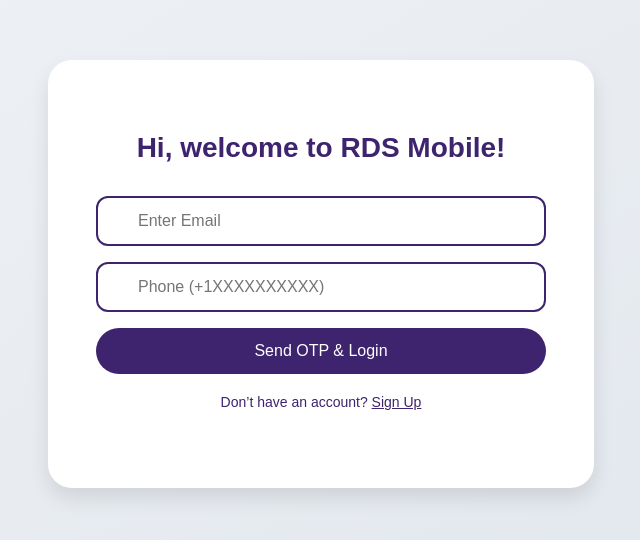
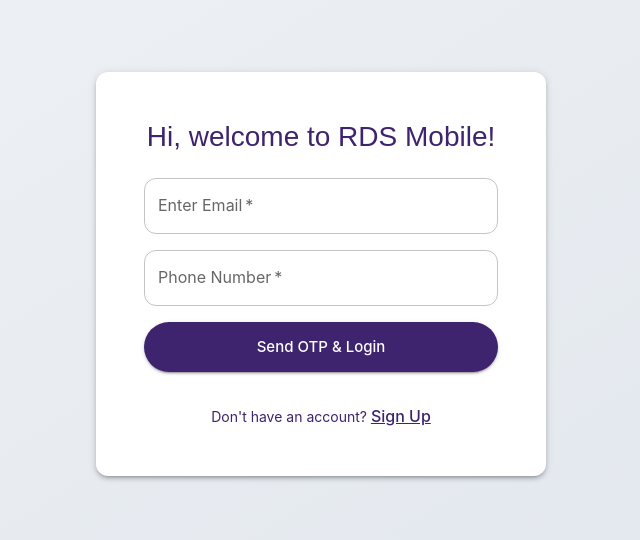
Before and after one commit to uw-ssec/respondent-driven-sampling, a React (Vite) app in the folder client/: page /login in a window 1280 px wide. Shown: the part 126-666 px from the top of the page, without its empty margins (319-959 px from the left). Built offline with nearby package versions, Linux system fonts and the light colour scheme.

Commit message:
feat: migrate Login component to Material-UI - Replace HTML inputs with MUI TextField components. Preserve all existing functionality and visual design

```diff
--- a/client/package.json
+++ b/client/package.json
@@ -3,6 +3,10 @@
 	"type": "module",
 	"dependencies": {
 		"@casl/ability": "^6.7.3",
+		"@emotion/react": "^11.14.0",
+		"@emotion/styled": "^11.14.1",
+		"@mui/icons-material": "^7.3.4",
+		"@mui/material": "^7.3.4",
 		"@types/jest": "^30.0.0",
 		"@types/node": "^24.0.3",
 		"@types/react": "^19.1.8",
--- a/client/src/App.tsx
+++ b/client/src/App.tsx
@@ -1,4 +1,6 @@
 import { useState } from 'react';
+import { ThemeProvider } from '@mui/material/styles';
+import CssBaseline from '@mui/material/CssBaseline';
 
 import NewUser from '@/pages/AdminDashboard/NewUser';
 import AdminDashboard from '@/pages/AdminDashboard/StaffDashboard';
@@ -21,6 +23,7 @@ import {
 } from 'react-router-dom';
 
 import SurveyComponent from '@/pages/Survey/SurveyComponent';
+import { muiTheme } from './theme/muiTheme';
 
 import { hasAuthToken } from './utils/authTokenHandler';
 import { useSurveyStore } from './stores/useSurveyStore';
@@ -41,6 +44,8 @@ function App() {
 	};
 
 	return (
+		<ThemeProvider theme={muiTheme}>
+			<CssBaseline />
 			<Router>
 				<Routes>
 					<Route path="/" element={<Navigate replace to="/login" />} />
@@ -180,6 +185,7 @@ function App() {
 					/>
 				</Routes>
 			</Router>
+		</ThemeProvider>
 	);
 }
 
--- a/client/src/pages/Login/Login.tsx
+++ b/client/src/pages/Login/Login.tsx
@@ -1,7 +1,6 @@
 // src/pages/Login/login.js
 import { useEffect, useState } from 'react';
-
-import '@/styles/login.css';
+import { TextField, Button, Paper, Typography, Box } from '@mui/material';
 
 import { saveAuthToken, initializeSurveyStore } from '@/utils/authTokenHandler';
 import { useNavigate } from 'react-router-dom';
@@ -111,67 +110,144 @@ export default function Login({ onLogin }: LoginProps) {
 	};
 
 	return (
-		<div className="page-wrapper">
-			<div className="login-container">
-				<h2>{otpSent ? 'Verify OTP' : 'Hi, welcome to RDS Mobile!'}</h2>
+		<Box
+			sx={{
+				display: 'flex',
+				justifyContent: 'center',
+				alignItems: 'center',
+				minHeight: '100vh',
+				margin: 0,
+				background: 'linear-gradient(to bottom right, #f0f2f5, #e0e6ed)',
+			}}
+		>
+			<Paper
+				elevation={3}
+				sx={{
+					p: 6,
+					width: '100%',
+					maxWidth: 450,
+					textAlign: 'center',
+					borderRadius: 3,
+				}}
+			>
+				<Typography
+					variant="h4"
+					component="h2"
+					color="primary.main"
+					sx={{ mb: 3 }}
+				>
+					{otpSent ? 'Verify OTP' : 'Hi, welcome to RDS Mobile!'}
+				</Typography>
 
 				{/* Initial login page */}
 				{!otpSent ? (
 					<>
-						<input
+						<TextField
 							type="email"
+							label="Enter Email"
 							placeholder="Enter Email"
 							value={email}
 							onChange={e => setEmail(e.target.value)}
 							onKeyDown={handleSendOtpKeyDown}
 							required
+							fullWidth
+							variant="outlined"
+							sx={{ mb: 2 }}
 						/>
-						<input
+						<TextField
 							type="text"
+							label="Phone Number"
 							placeholder="Phone (+1XXXXXXXXXX)"
 							value={phone}
 							onChange={handlePhoneChange}
 							onKeyDown={handleSendOtpKeyDown}
 							required
+							fullWidth
+							variant="outlined"
+							sx={{ mb: 2 }}
 						/>
-						<button onClick={sendOtp}>Send OTP &amp; Login</button>
+						<Button
+							onClick={sendOtp}
+							variant="contained"
+							size="large"
+							fullWidth
+							sx={{ mb: 2, py: 1.5 }}
+						>
+							Send OTP &amp; Login
+						</Button>
 						{/* Button to registration page */}
-						<p className="switch-auth">
-							Don’t have an account?{' '}
-							<span
+						<Typography
+							variant="body2"
+							color="primary.main"
+							sx={{ mt: 2 }}
+						>
+							Don't have an account?{' '}
+							<Typography
+								component="span"
 								onClick={() => navigate('/signup')}
-								className="auth-link"
+								sx={{
+									cursor: 'pointer',
+									textDecoration: 'underline',
+									fontWeight: 500,
+									'&:hover': {
+										textDecoration: 'none'
+									}
+								}}
 							>
 								Sign Up
-							</span>
-						</p>
+							</Typography>
+						</Typography>
 					</>
 				) : (
 					<>
 						{/* OTP verification page */}
-						<input
+						<TextField
 							type="text"
+							label="Enter OTP"
 							placeholder="Enter OTP"
 							value={otp}
 							onChange={e => setOtp(e.target.value)}
 							onKeyDown={handleVerifyOtpKeyDown}
 							required
+							fullWidth
+							variant="outlined"
+							sx={{ mb: 2 }}
 						/>
-						<button onClick={verifyOtp}>
+						<Button
+							onClick={verifyOtp}
+							variant="contained"
+							size="large"
+							fullWidth
+							sx={{ mb: 2, py: 1.5 }}
+						>
 							Verify OTP &amp; Login
-						</button>
+						</Button>
 						{/* Resend OTP button or countdown */}
-						<p className="resend-otp">
+						<Typography
+							variant="body2"
+							color="primary.main"
+							sx={{ mt: 2 }}
+						>
 							{countdown > 0 ? (
 								`Resend OTP in ${countdown}s`
 							) : (
-								<button onClick={sendOtp}>Resend OTP</button>
+								<Button
+									onClick={sendOtp}
+									variant="text"
+								>
+									Resend OTP
+								</Button>
 							)}
-						</p>
+						</Typography>
 
 						{/* Option to go back to email/phone entry */}
-						<p className="switch-auth">
-							<span
+						<Typography
+							variant="body2"
+							color="primary.main"
+							sx={{ mt: 2 }}
+						>
+							<Typography
+								component="span"
 								onClick={() => {
 									setOtpSent(false);
 									setOtp('');
@@ -179,21 +255,32 @@ export default function Login({ onLogin }: LoginProps) {
 									setErrorMessage('');
 									setSuccessMessage('');
 								}}
-								className="auth-link"
+								sx={{
+									cursor: 'pointer',
+									textDecoration: 'underline',
+									fontWeight: 500,
+									'&:hover': {
+										textDecoration: 'none'
+									}
+								}}
 							>
 								Go back to Login
-							</span>
-						</p>
+							</Typography>
+						</Typography>
 					</>
 				)}
 
 				{errorMessage && (
-					<p className="error-message">{errorMessage}</p>
+					<Typography variant="body2" color="error.main" sx={{ mt: 1 }}>
+						{errorMessage}
+					</Typography>
 				)}
 				{successMessage && (
-					<p className="success-message">{successMessage}</p>
+					<Typography variant="body2" color="success.main" sx={{ mt: 1, fontWeight: 500 }}>
+						{successMessage}
+					</Typography>
 				)}
-			</div>
-		</div>
+			</Paper>
+		</Box>
 	);
 }
--- a/client/src/styles/login.css
+++ /dev/null
@@ -1,135 +0,0 @@
-/* Center the entire login container */
-
-.page-wrapper {
-    display: flex;
-    justify-content: center;
-    align-items: center;
-    min-height: 100vh;
-    margin: 0;
-    background: linear-gradient(to bottom right, #f0f2f5, #e0e6ed);
-  }
-
-  .login-container {
-    background: #ffffff;
-    border-radius: 24px;
-    box-shadow: 0 10px 20px rgba(0, 0, 0, 0.1);
-    padding: 3rem;
-    width: 100%;
-    max-width: 450px;
-    text-align: center;
-  }
-
-  .login-container h2 {
-    font-size: 28px;
-    color: #3E236E;
-    font-family: 'Montserrat', sans-serif;
-    margin-bottom: 2rem;
-  }
-
-  .input-group {
-    margin-bottom: 1.25rem;
-    position: relative;
-  }
-
-  .input-group input,
-  .login-container input {
-    width: 100%;
-    padding: 12px 16px;
-    padding-left: 40px;
-    border: 2px solid #3E236E;
-    border-radius: 12px;
-    background-color: white;
-    font-size: 16px;
-    font-family: 'Montserrat', sans-serif;
-    height: 50px;
-    box-sizing: border-box;
-    text-align: left;
-    margin-bottom: 1rem;
-  }
-
-  .input-group .input-icon {
-    position: absolute;
-    top: 50%;
-    left: 12px;
-    transform: translateY(-50%);
-    font-size: 18px;
-    color: #3E236E;
-  }
-
-  /* Phone number with flag */
-  .phone-input-container {
-    margin-bottom: 1rem;
-  }
-
-  .phone-input-container .react-tel-input {
-    width: 100% !important;
-    border: 2px solid #3E236E !important;
-    border-radius: 12px !important;
-    font-family: 'Montserrat', sans-serif;
-    height: 50px !important;
-    padding-left: 48px !important;
-  }
-
-  .phone-input-container .react-tel-input .form-control {
-    border: none !important;
-    font-size: 16px !important;
-    font-family: 'Montserrat', sans-serif !important;
-    padding-left: 58px !important;
-    height: 50px !important;
-  }
-
-  .phone-input-container .react-tel-input .flag-dropdown {
-    border-right: 2px solid #3E236E !important;
-  }
-
-  .login-container button {
-    width: 100%;
-    background-color: #3E236E;
-    color: white;
-    padding: 14px;
-    border: none;
-    border-radius: 25px;
-    cursor: pointer;
-    font-size: 16px;
-    font-family: 'Montserrat', sans-serif;
-    transition: background-color 0.3s;
-  }
-
-  .login-container button:hover {
-    background-color: #2a1750;
-  }
-
-  .switch-auth {
-    margin-top: 1.25rem;
-    font-size: 14px;
-    color: #3E236E;
-  }
-
-  .switch-auth span {
-    cursor: pointer;
-    text-decoration: underline;
-    font-weight: 500;
-  }
-
-  .error-message {
-    color: red;
-    margin-top: 10px;
-    font-size: 14px;
-  }
-
-  .resend-otp button {
-    background: transparent;
-    border: none;
-    color: #3E236E;
-    cursor: pointer;
-    font-weight: 500;
-    font-family: 'Montserrat', sans-serif;
-  }
-
-  .success-message {
-    color: green;
-    margin-top: 10px;
-    font-size: 14px;
-    font-weight: 500;
-    font-family: 'Montserrat', sans-serif;
-  }
--- /dev/null
+++ b/client/src/theme/muiTheme.ts
@@ -0,0 +1,130 @@
+import { createTheme } from '@mui/material/styles';
+
+// Create custom theme with existing brand colors
+export const muiTheme = createTheme({
+  palette: {
+    primary: {
+      main: '#3E236E',      // Existing brand color
+      light: '#6B4C9A',     // Calculated lighter variant
+      dark: '#2A1750',      // Calculated darker variant
+      contrastText: '#ffffff',
+    },
+    secondary: {
+      main: '#f50057',      // Default MUI secondary
+    },
+  },
+  typography: {
+    fontFamily: 'Montserrat, -apple-system, BlinkMacSystemFont, "Segoe UI", "Roboto", "Oxygen", "Ubuntu", "Cantarell", "Fira Sans", "Droid Sans", "Helvetica Neue", sans-serif',
+    h4: {
+      fontSize: '28px',
+      fontFamily: 'Montserrat, sans-serif',
+    },
+    body2: {
+      fontSize: '14px',
+    },
+  },
+  spacing: 8, // Default spacing unit
+  components: {
+    // Customize MUI components to match existing design patterns
+    MuiButton: {
+      styleOverrides: {
+        root: {
+          textTransform: 'none', // Preserve existing button text casing
+          borderRadius: 25,      // Match existing button border radius
+        },
+        contained: {
+          paddingTop: 12,
+          paddingBottom: 12,
+        },
+        text: {
+          fontWeight: 500,
+        },
+      },
+      variants: [
+        {
+          props: { variant: 'contained', size: 'large' },
+          style: {
+            paddingTop: 14,
+            paddingBottom: 14,
+          },
+        },
+      ],
+    },
+    MuiTextField: {
+      styleOverrides: {
+        root: {
+          marginBottom: 16,
+          '& .MuiOutlinedInput-root': {
+            borderRadius: 12,     // Match existing input border radius
+          },
+        },
+      },
+    },
+    MuiPaper: {
+      styleOverrides: {
+        root: {
+          borderRadius: 24,      // Match existing container border radius
+        },
+      },
+      variants: [
+        {
+          props: { variant: 'loginContainer' },
+          style: {
+            padding: 48,
+            width: '100%',
+            maxWidth: 450,
+            textAlign: 'center',
+            boxShadow: '0 10px 20px rgba(0, 0, 0, 0.1)',
+          },
+        },
+      ],
+    },
+    MuiTypography: {
+      variants: [
+        {
+          props: { variant: 'loginTitle' },
+          style: {
+            fontSize: '28px',
+            fontFamily: 'Montserrat, sans-serif',
+            marginBottom: 24,
+          },
+        },
+        {
+          props: { variant: 'authLink' },
+          style: {
+            fontSize: '14px',
+            marginTop: 16,
+            cursor: 'pointer',
+            textDecoration: 'underline',
+            fontWeight: 500,
+            '&:hover': {
+              textDecoration: 'none',
+            },
+          },
+        },
+        {
+          props: { variant: 'authText' },
+          style: {
+            fontSize: '14px',
+            marginTop: 16,
+          },
+        },
+      ],
+    },
+  },
+});
+
+// Extend the theme interface to include custom variants
+declare module '@mui/material/Paper' {
+  interface PaperPropsVariantOverrides {
+    loginContainer: true;
+  }
+}
+
+declare module '@mui/material/Typography' {
+  interface TypographyPropsVariantOverrides {
+    loginTitle: true;
+    authLink: true;
+    authText: true;
+  }
+}
```
Also changed, not shown: 1 other file (tests, documents, lock files or other folders). Lines whose indentation alone changed are shown as unchanged.
